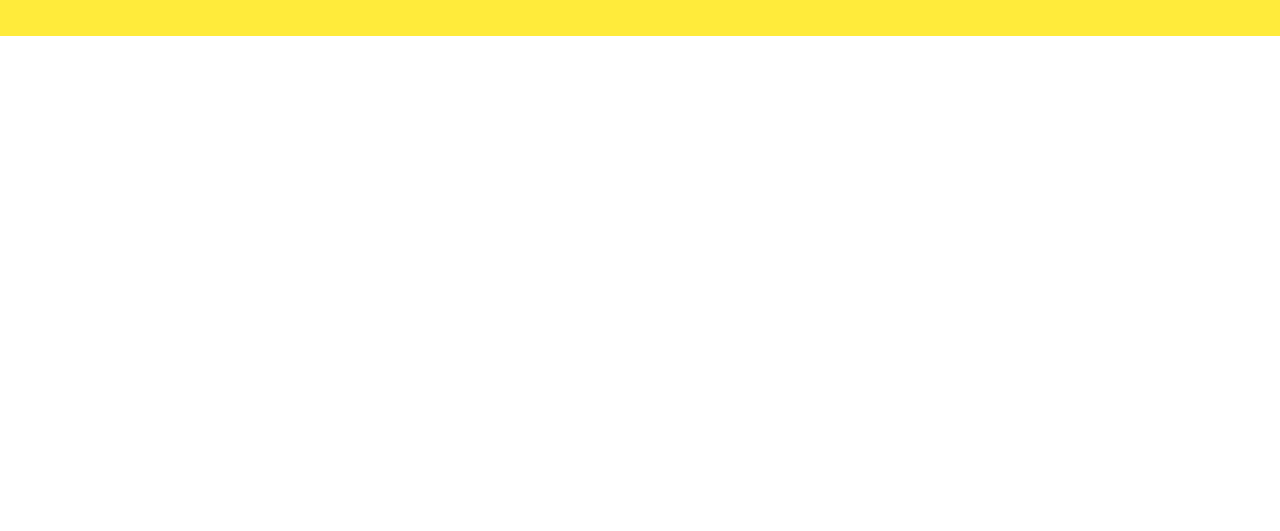
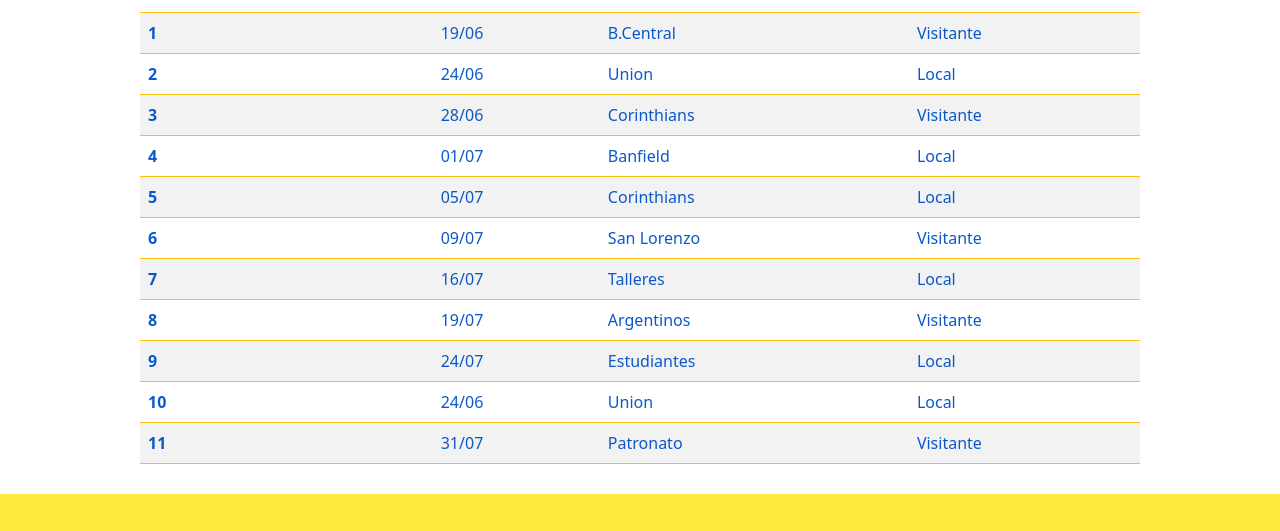
Before and after one commit to SebastianTabbia/ProyectoBocajuniors, a plain HTML site: page fixture.html in a window 1280 px wide. Shown: the part 244-775 px from the top of the page. Drawn offline with nearby package versions, Linux system fonts and the light colour scheme.

Commit message:
se suman todas las secciones

```diff
--- a/css/style.css
+++ b/css/style.css
@@ -156,3 +156,29 @@
     margin-top: 30px;
     margin-bottom: 30px;
 }
+
+.main4 {
+    background-color: #ffeb3b;
+}
+
+.boton{
+    margin-bottom: 30px;
+}
+
+.table {
+    --bs-table-color: var(--bs-link-hover-color);
+    --bs-table-bg: var(--bs-table-accent-bg);
+    --bs-table-border-color: var(--bs-warning);
+    --bs-table-accent-bg: var(--bs-body-bg);
+    --bs-table-striped-color: var(--bs-link-hover-color);
+    --bs-table-striped-bg: rgba(0, 0, 0, 0.05);
+    --bs-table-active-color: var(--bs-warning);
+    --bs-table-active-bg: rgba(0, 0, 0, 0.1);
+    --bs-table-hover-color: var(--bs-link-hover-color);
+    --bs-table-hover-bg: rgba(0, 0, 0, 0.075);
+    width: 100%;
+    margin-bottom: 1rem;
+    color: var(--bs-table-color);
+    vertical-align: top;
+    border-color: var(--bs-table-border-color);
+}
--- a/fixture.html
+++ b/fixture.html
@@ -37,7 +37,7 @@
                         </a>
                         <ul class="dropdown-menu" aria-labelledby="navbarDropdown">
                             <li><a class="dropdown-item" href="./jugadores.html">Jugadores</a></li>
-                            <li><a class="dropdown-item" href="./formaciones.html">Formaciones</a></li>
+                            <li><a class="dropdown-item" href="./contacto.html">Contactos</a></li>
                             <li>
                                 <hr class="dropdown-divider">
                             </li>
@@ -56,8 +56,88 @@
         </div>
     </nav>
     <!-- <<<<<<<<<<<<<<<<<<<<<<<<<<<<<<<<<<<<<MAIN>>>>>>>>>>>>>>>>>>>>>>>>>>>>>>>> -->|
-    <main class="main">
-
+    <main>
+        <div class="container">
+            <h2 class="titulo">Fixture próximos meses</h2>
+            <table class="table table table-striped">
+                <thead>
+                    <tr>
+                        <th scope="col">PRÓXIMOS</th>
+                        <th scope="col">DIA</th>
+                        <th scope="col">RIVAL</th>
+                        <th scope="col">L/V</th>
+                    </tr>
+                </thead>
+                <tbody>
+                    <tr>
+                        <th scope="row">1</th>
+                        <td>19/06</td>
+                        <td>B.Central</td>
+                        <td>Visitante</td>
+                    </tr>
+                    <tr>
+                        <th scope="row">2</th>
+                        <td>24/06</td>
+                        <td>Union</td>
+                        <td>Local</td>
+                    </tr>
+                    <tr>
+                        <th scope="row">3</th>
+                        <td>28/06</td>
+                        <td>Corinthians</td>
+                        <td>Visitante</td>
+                    </tr>
+                    <tr>
+                        <th scope="row">4</th>
+                        <td>01/07</td>
+                        <td>Banfield</td>
+                        <td>Local</td>
+                    </tr>
+                    <tr>
+                        <th scope="row">5</th>
+                        <td>05/07</td>
+                        <td>Corinthians</td>
+                        <td>Local</td>
+                    </tr>
+                    <tr>
+                        <th scope="row">6</th>
+                        <td>09/07</td>
+                        <td>San Lorenzo</td>
+                        <td>Visitante</td>
+                    </tr>
+                    <tr>
+                        <th scope="row">7</th>
+                        <td>16/07</td>
+                        <td>Talleres</td>
+                        <td>Local</td>
+                    </tr>
+                    <tr>
+                        <th scope="row">8</th>
+                        <td>19/07</td>
+                        <td>Argentinos</td>
+                        <td>Visitante</td>
+                    </tr>
+                    <tr>
+                        <th scope="row">9</th>
+                        <td>24/07</td>
+                        <td>Estudiantes</td>
+                        <td>Local</td>
+                    </tr>
+                    <tr>
+                        <th scope="row">10</th>
+                        <td>24/06</td>
+                        <td>Union</td>
+                        <td>Local</td>
+                    </tr>
+                    <tr>
+                        <th scope="row">11</th>
+                        <td>31/07</td>
+                        <td>Patronato</td>
+                        <td>Visitante</td>
+                    </tr>
+                </tbody>
+            </table>
+        </div>
     </main>
 
     <!-- <<<<<<<<<<<<<<<<<<<<<<<<<<FOOTER>>>>>>>>>>>>>>>>>>>>>>>>>>>>>>>>>>>>>>>>> -->
```
Also changed, not shown: contacto.html (renamed from formaciones.html, +23 -4 lines), galeria.html (+1 -1 lines), index.html (+1 -1 lines), jugadores.html (+1 -1 lines).
